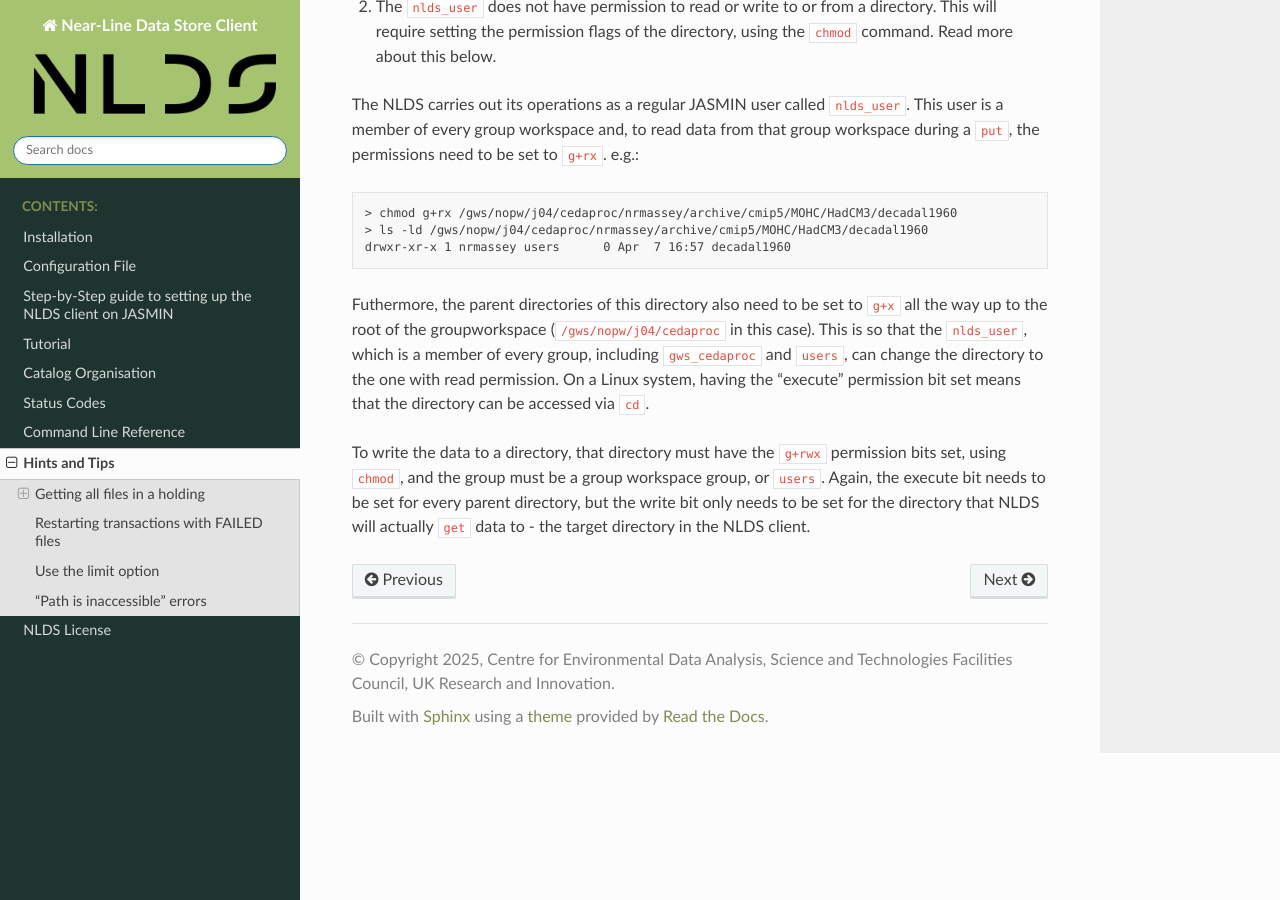
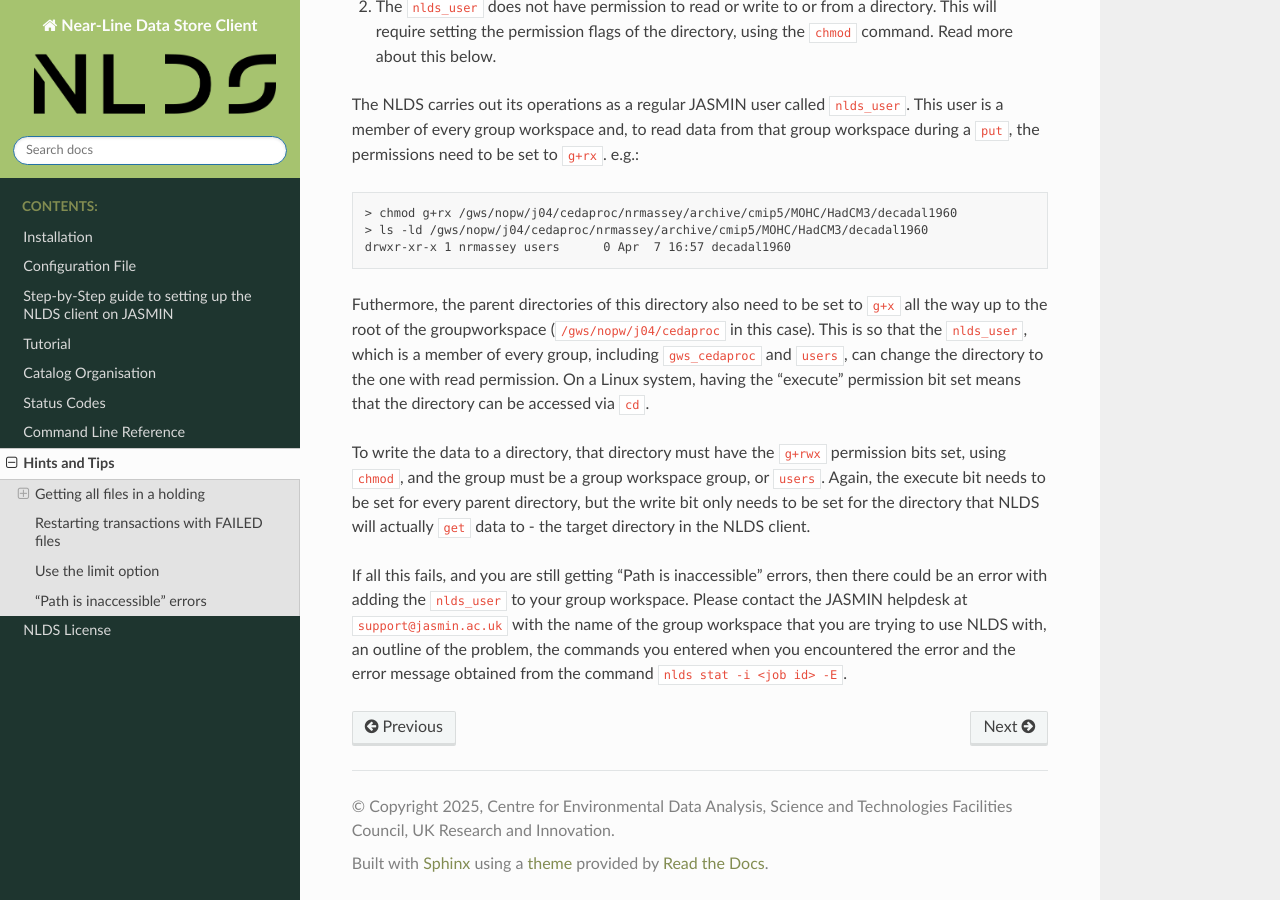
Before and after one commit to cedadev/nlds-client, a Sphinx documentation site: the page built from docs/user_guide/source/hints_tips.rst, in a window 1280 px wide and 900 px high, scrolled down 4503 px. Built offline with Sphinx 7.4.7 and the Read the Docs theme 3.1.0, drawn with Linux system fonts in a browser that asks for light colours.

Commit message:
Added to hints and tips

```diff
--- a/docs/user_guide/source/hints_tips.rst
+++ b/docs/user_guide/source/hints_tips.rst
@@ -249,3 +249,5 @@ This is so that the ``nlds_user``, which is a member of every group, including `
 To write the data to a directory, that directory must have the ``g+rwx`` permission bits
 set, using ``chmod``, and the group must be a group workspace group, or ``users``.
 Again, the execute bit needs to be set for every parent directory, but the write bit only needs to be set for the directory that NLDS will actually ``get`` data to - the target directory in the NLDS client.
+
+If all this fails, and you are still getting "Path is inaccessible" errors, then there could be an error with adding the ``nlds_user`` to your group workspace.  Please contact the JASMIN helpdesk at ``support@jasmin.ac.uk`` with the name of the group workspace that you are trying to use NLDS with, an outline of the problem, the commands you entered when you encountered the error and the error message obtained from the command ``nlds stat -i <job id> -E``.
```
